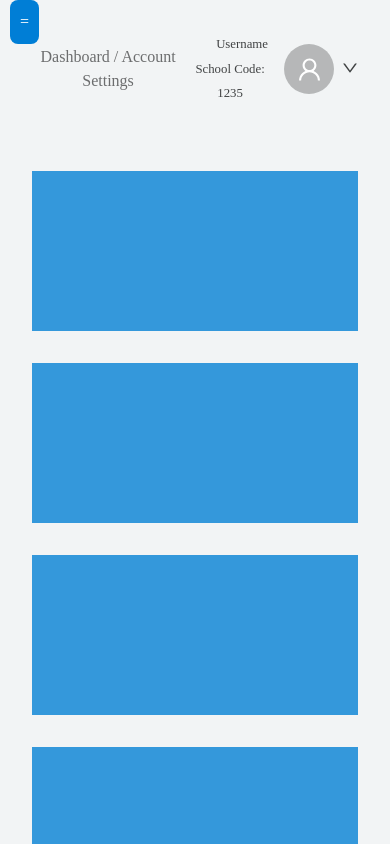
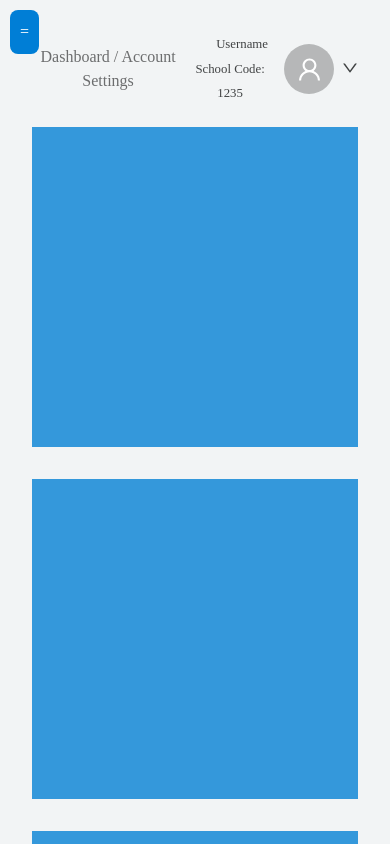
Before and after one commit to DMV-DEV/FE-SABIO, a React (Create React App) app: page /dashboard in a window 390 px wide. Shown: the top 844 px of the page. Built offline with nearby package versions, Linux system fonts and the light colour scheme; a web font is replaced by a local one.

Commit message:
arreglo sidebar en responsive

```diff
--- a/src/components/sidebar/StyleSidebar.css
+++ b/src/components/sidebar/StyleSidebar.css
@@ -101,7 +101,7 @@ padding: 1rem;
 
     .sidebar {
         display: flex;
-        position: absolute;
+        position: fixed;
         width: 12.5rem;
 
         transition: transform 0.3s ease;
@@ -122,7 +122,7 @@ padding: 1rem;
     }
     .sidebar__toggle {
       display: flex;
-      position: sticky;
+      position: fixed;
       top: 10px;
     left: 10px;
 
--- a/src/pages/Dash/dashboard.css
+++ b/src/pages/Dash/dashboard.css
@@ -25,7 +25,7 @@
 
     .dashboard__content {
 
-        height: 10rem;
+        height: 20rem;
     }
 
 }
```
